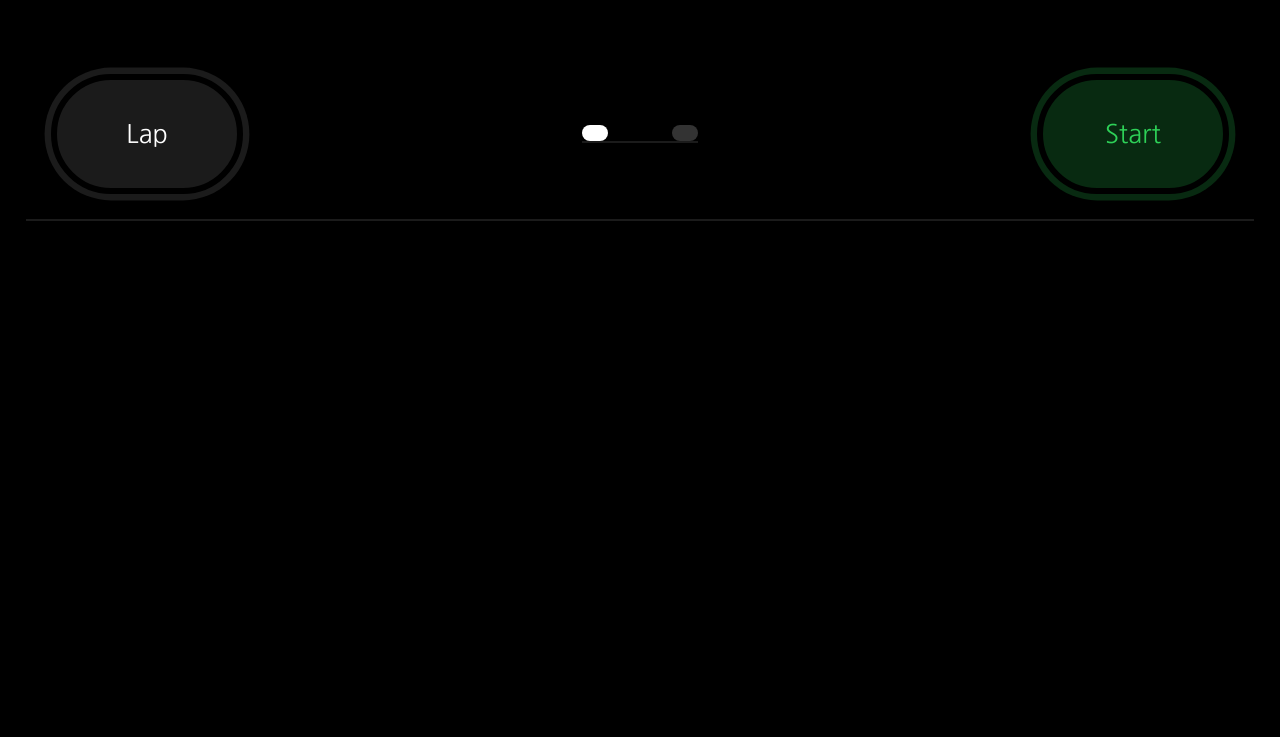
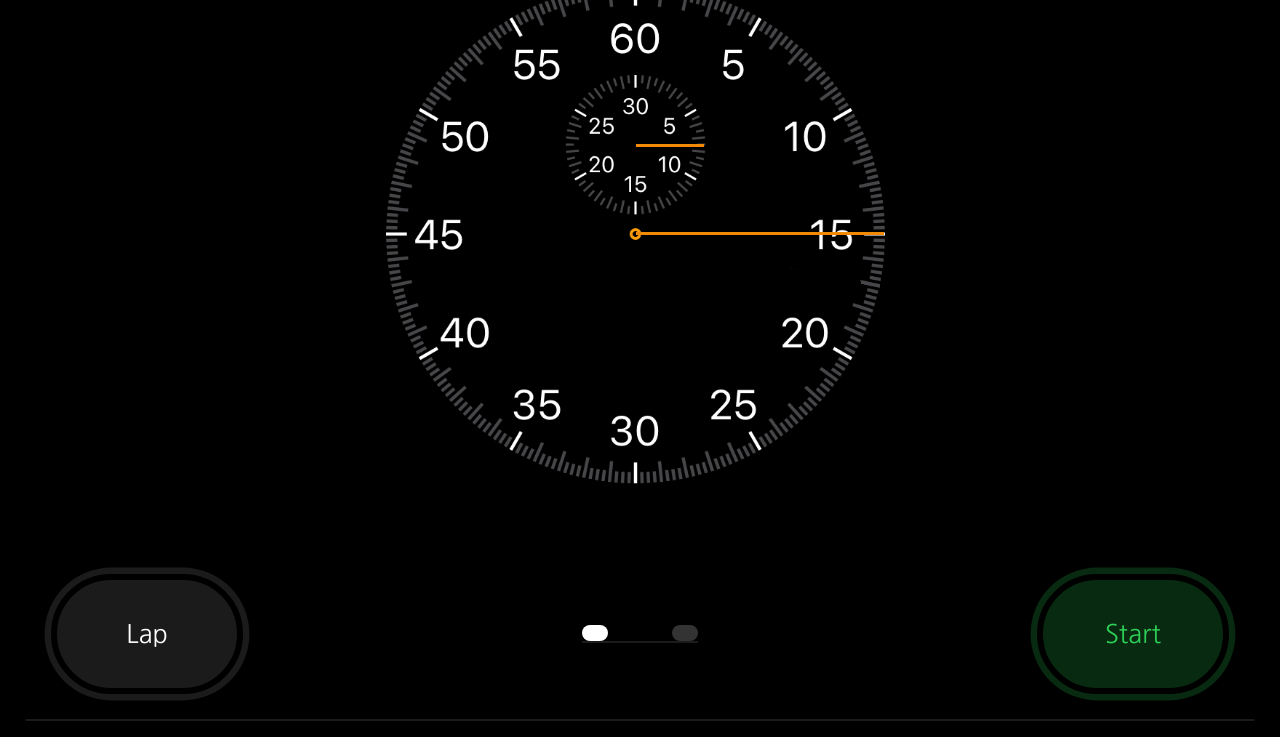
Before and after one commit to inklein1997/Stopwatch-iPhone-Clone, a plain HTML site: page index.html in a window 1280 px wide. Shown: the part 464-1201 px from the top of the page. Before the commit the page ends 800 px from the top, so only its background shows below. Drawn offline with Linux system fonts and the light colour scheme.

Commit message:
added analog clock to display

```diff
--- a/assets/css/style.css
+++ b/assets/css/style.css
@@ -8,6 +8,7 @@
     --darkgreen:#082A11;
     --green:#2ED158;
     --greenclick:#041609;
+    --orange:#F28907;
 }
 
 * {
@@ -33,6 +34,41 @@ body {
     font-size: 22.5vw;
     flex: 1 1 100%;
     text-align: center;
+}
+
+#analog {
+    border-radius: 360px;
+    width: 500px;
+    height:  500px;
+    margin-right:auto;
+    margin-left:auto;
+    position:relative;
+}
+
+#analogclock {
+    max-width: 100%;
+    max-height: 100%;
+}
+
+#secondsArm {
+    background-color: var(--orange);
+    height: 3px;
+    width: 248px;
+    position: absolute;
+    top:49.5%;
+    left:50%;
+    /* transform: rotate(-90deg); */
+    transform-origin: left;
+}
+
+#minutesArm {
+    height:3px;
+    width:68px;
+    position:absolute;
+    transform-origin: left;
+    background-color: var(--orange);
+    left:50%;
+    top:32%;
 }
 
 button {
--- a/assets/js/script.js
+++ b/assets/js/script.js
@@ -128,7 +128,7 @@ function addLapDisplay() {
     var lapTime = lapRecord.appendChild(document.createElement("div"));
 
     lapRecord.setAttribute("class","row")
-    lapRecord.setAttribute("style","padding: 2vh 3vw; border-bottom: 2px solid #1B1B1B; color:#FFFFFF; font-size: 3vw")
+    lapRecord.setAttribute("style","padding: 2vh 3vw; border-bottom: 2px solid #1B1B1B; color:#FFFFFF; font-size: 1em")
 
     lapNumber.textContent = "Lap " + lap;
     lapTime.textContent = displayMinutes+":"+displaySeconds+"."+displayMilliseconds
--- a/index.html
+++ b/index.html
@@ -15,7 +15,14 @@
     </head>
     <body>
         <div class = row data-container>
+            <div>
                 <div id=timer data-timer>00:00.00</div>
+                <div id=analog>
+                    <div id=secondsArm></div>
+                    <div id=minutesArm></div>
+                    <img id=analogclock src="assets/images/stopwatch-background.png">
+                </div>
+            </div>
                 <button
                 id=lap
                 data-reset="reset"
```
Also changed, not shown: assets/images/stopwatch-background.png (added). Lines whose indentation alone changed are shown as unchanged.
